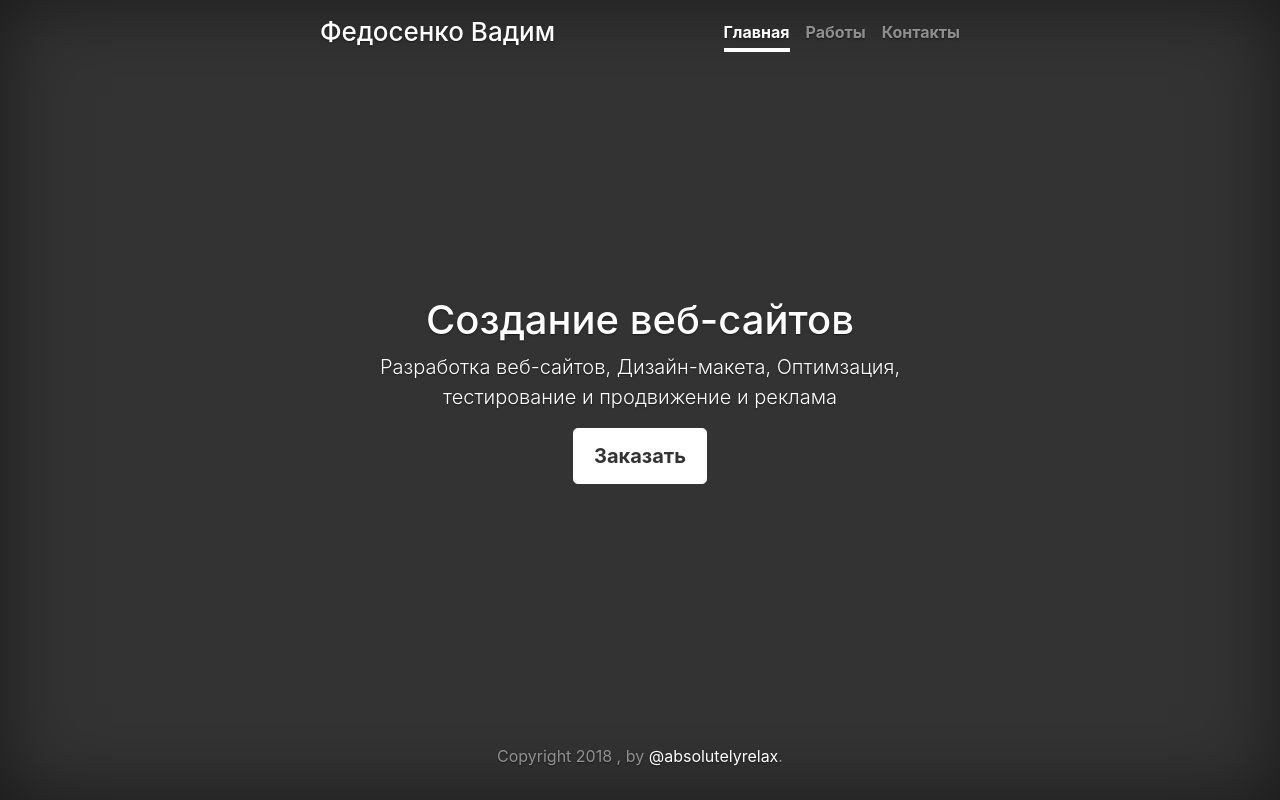
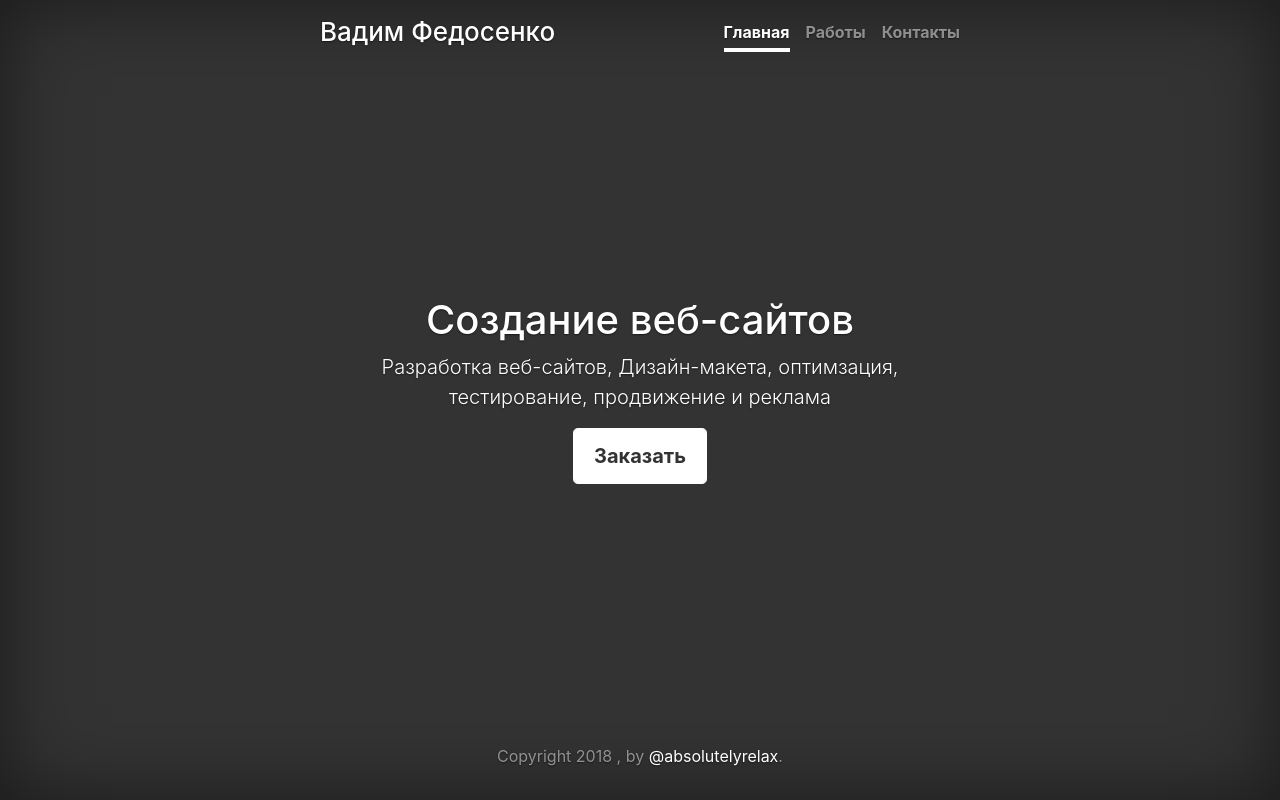
Before and after one commit to absrelax/absrelax.github.io, a plain HTML site: page index.html in a window 1280 px wide. Drawn offline with Linux system fonts and the light colour scheme; files whose address does not match are found by name.

Commit message:
Add files via upload

```diff
--- a/index.html
+++ b/index.html
@@ -8,7 +8,7 @@
     <meta name="author" content="">
     <link rel="icon" href="/favicon.ico">
 
-    <title>Cover Template for Bootstrap</title>
+    <title>Разработка адаптивных сайтов</title>
 
     <!-- Bootstrap core CSS -->
     <link href="css/bootstrap.min.css" rel="stylesheet">
@@ -22,7 +22,7 @@
     <div class="cover-container d-flex w-100 h-100 p-3 mx-auto flex-column">
       <header class="masthead mb-auto">
         <div class="inner">
-          <h3 class="masthead-brand">Федосенко Вадим</h3>
+          <h3 class="masthead-brand">Вадим Федосенко</h3>
           <nav class="nav nav-masthead justify-content-center">
             <a class="nav-link active" href="#">Главная</a>
             <a class="nav-link" href="#">Работы</a>
@@ -33,7 +33,7 @@
 
       <main role="main" class="inner cover">
         <h1 class="cover-heading">Создание веб-сайтов</h1>
-        <p class="lead">Разработка веб-сайтов, Дизайн-макета, Оптимзация, тестирование и продвижение и реклама</p>
+        <p class="lead">Разработка веб-сайтов, Дизайн-макета, оптимзация, тестирование, продвижение и реклама</p>
         <p class="lead">
           <a href="#" class="btn btn-lg btn-secondary">Заказать</a>
         </p>
```
Also changed, not shown: css/icon.ico (added), css/style.css (line endings or trailing spaces).
